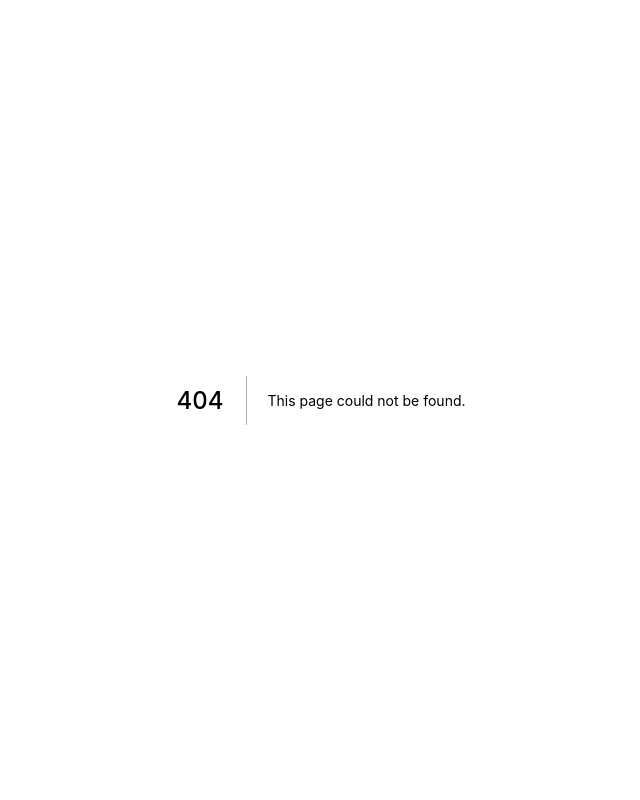
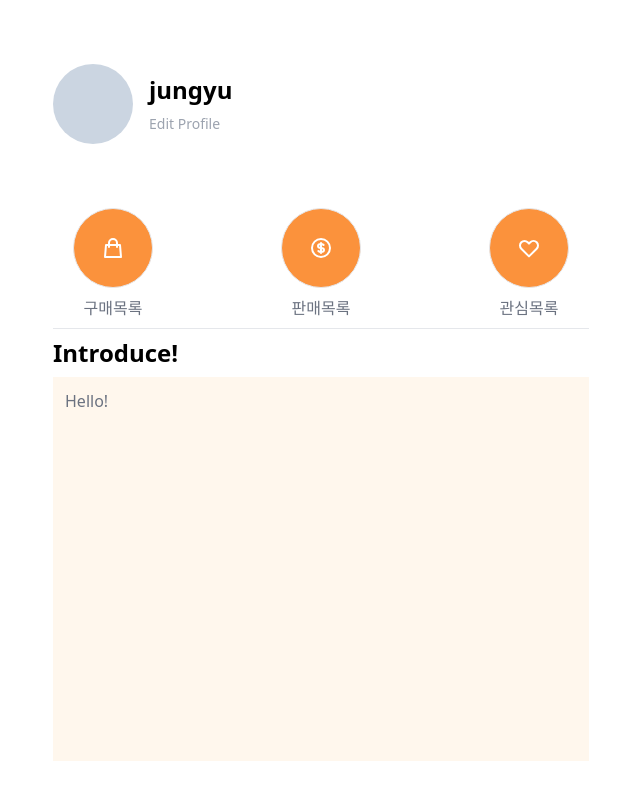
Before and after one commit to jungyu333/carrot_market, a Next.js app: page /profile in a window 1280 px wide. Before the commit this address had no page. Shown: the whole page, without its empty margins (319-959 px from the left). Built offline with nearby package versions, Linux system fonts and the light colour scheme.

Commit message:
profile.tsx css

```diff
--- /dev/null
+++ b/pages/profile.tsx
@@ -0,0 +1,214 @@
+import tw from "tailwind-styled-components";
+
+const Wrapper = tw.div`
+  mt-16
+  px-5
+`;
+
+const UserWrapper = tw.div`
+  flex
+`;
+
+const AvatarContainer = tw.div`
+  w-20
+  h-20
+  bg-slate-300
+  rounded-full
+  mr-4
+`;
+
+const Avatar = tw.div``;
+
+const UserInfo = tw.div`
+  flex
+  flex-col
+  justify-center
+  items-start
+  space-y-2
+`;
+
+const UserName = tw.span`
+  font-bold
+  text-2xl
+`;
+
+const Edit = tw.button`
+  text-sm
+  text-gray-400
+  font-medium
+  hover:text-gray-700
+`;
+
+const ListWrapper = tw.div`
+  flex
+  justify-between
+  px-5
+  mt-16
+  pb-2
+  border-b
+  mb-2
+`;
+
+const PurchaseContainer = tw.div`
+  flex
+  flex-col
+  items-center
+  space-y-2
+  cursor-pointer
+`;
+
+const PurchaseIcon = tw.div`
+  flex
+  flex-col
+  justify-center
+  items-center
+  w-20
+  h-20
+  border
+  bg-orange-400
+  p-4
+  rounded-full
+`;
+
+const Purchase = tw.span`
+  font-medium
+  text-gray-500
+`;
+
+const SalesContainer = tw.div`
+  flex
+  flex-col
+  items-center
+  space-y-2
+  cursor-pointer
+`;
+
+const SalesIcon = tw.div`
+  flex
+  flex-col
+  justify-center
+  items-center
+  w-20
+  h-20
+  border
+  bg-orange-400
+  p-4
+  rounded-full
+`;
+
+const Sales = tw.span`
+  font-medium
+  text-gray-500
+`;
+
+const WatchContainer = tw.div`
+  flex
+  flex-col
+  items-center
+  space-y-2
+  cursor-pointer
+`;
+
+const WatchIcon = tw.div`
+  flex
+  flex-col
+  justify-center
+  items-center
+  w-20
+  h-20
+  border
+  bg-orange-400
+  p-4
+  rounded-full
+`;
+
+const Watch = tw.span`
+  font-medium
+  text-gray-500
+`;
+
+const Introduce = tw.div`
+  bg-orange-50
+  w-full
+  h-96
+  mt-2
+  text-gray-500
+  p-3
+`;
+
+export default function Profile() {
+  return (
+    <Wrapper>
+      <UserWrapper>
+        <AvatarContainer>
+          <Avatar />
+        </AvatarContainer>
+        <UserInfo>
+          <UserName>jungyu</UserName>
+          <Edit>Edit Profile</Edit>
+        </UserInfo>
+      </UserWrapper>
+      <ListWrapper>
+        <PurchaseContainer>
+          <PurchaseIcon>
+            <svg
+              xmlns="http://www.w3.org/2000/svg"
+              className="h-6 w-6 text-white "
+              fill="none"
+              viewBox="0 0 24 24"
+              stroke="currentColor"
+              strokeWidth="2"
+            >
+              <path
+                strokeLinecap="round"
+                strokeLinejoin="round"
+                d="M16 11V7a4 4 0 00-8 0v4M5 9h14l1 12H4L5 9z"
+              />
+            </svg>
+          </PurchaseIcon>
+          <Purchase>구매목록</Purchase>
+        </PurchaseContainer>
+        <SalesContainer>
+          <SalesIcon>
+            <svg
+              xmlns="http://www.w3.org/2000/svg"
+              className="h-6 w-6 text-white "
+              fill="none"
+              viewBox="0 0 24 24"
+              stroke="currentColor"
+              strokeWidth="2"
+            >
+              <path
+                strokeLinecap="round"
+                strokeLinejoin="round"
+                d="M12 8c-1.657 0-3 .895-3 2s1.343 2 3 2 3 .895 3 2-1.343 2-3 2m0-8c1.11 0 2.08.402 2.599 1M12 8V7m0 1v8m0 0v1m0-1c-1.11 0-2.08-.402-2.599-1M21 12a9 9 0 11-18 0 9 9 0 0118 0z"
+              />
+            </svg>
+          </SalesIcon>
+          <Sales>판매목록</Sales>
+        </SalesContainer>
+        <WatchContainer>
+          <WatchIcon>
+            <svg
+              xmlns="http://www.w3.org/2000/svg"
+              className="h-6 w-6 text-white"
+              fill="none"
+              viewBox="0 0 24 24"
+              stroke="currentColor"
+              strokeWidth="2"
+            >
+              <path
+                strokeLinecap="round"
+                strokeLinejoin="round"
+                d="M4.318 6.318a4.5 4.5 0 000 6.364L12 20.364l7.682-7.682a4.5 4.5 0 00-6.364-6.364L12 7.636l-1.318-1.318a4.5 4.5 0 00-6.364 0z"
+              />
+            </svg>
+          </WatchIcon>
+          <Watch>관심목록</Watch>
+        </WatchContainer>
+      </ListWrapper>
+      <span className="  text-2xl font-bold">Introduce!</span>
+      <Introduce>Hello!</Introduce>
+    </Wrapper>
+  );
+}
```
